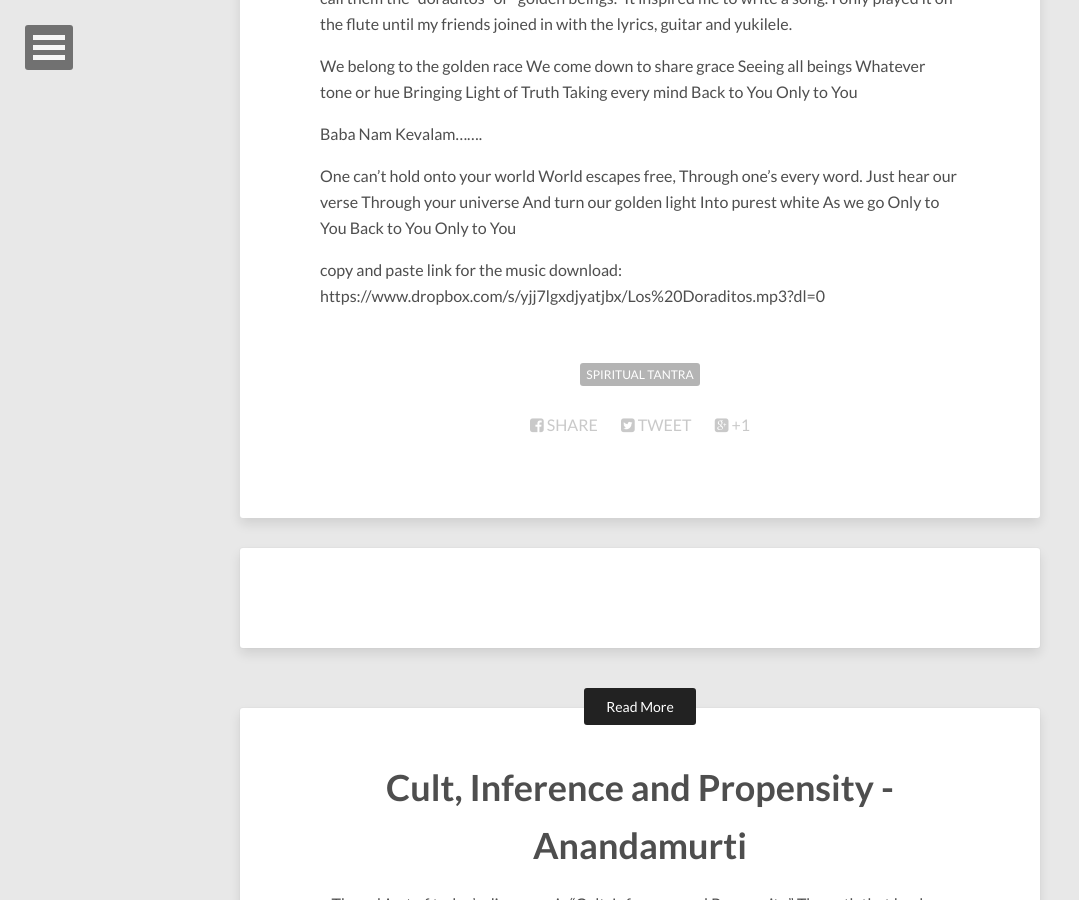
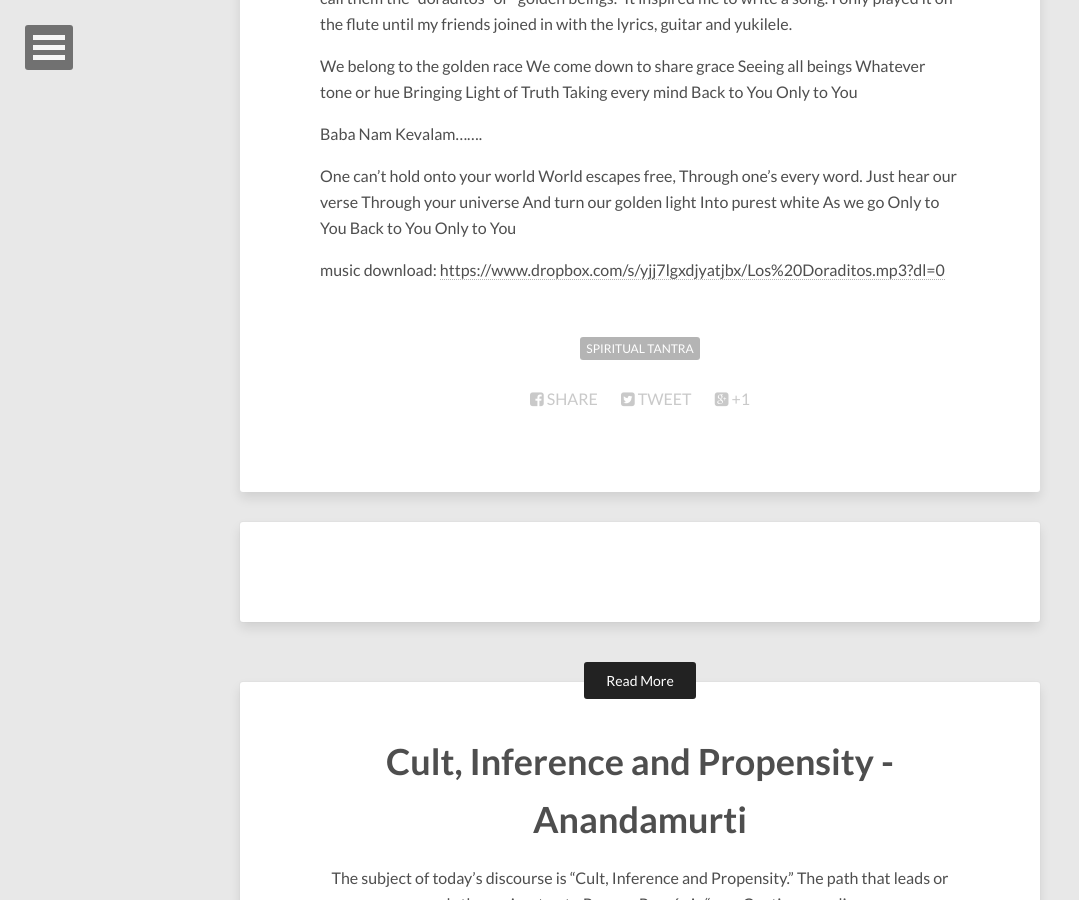
Before and after one commit to anandamurtiidiscursos/anandamurtiidiscursos.github.io, a Jekyll site: the page built from _posts/2015-08-17-los-doraditos.md, in a window 1280 px wide and 900 px high, scrolled down 717 px. Shown: the whole window, without its empty margins (0-1079 px from the left). Built offline with Jekyll 4.4.1, drawn with Linux system fonts in a browser that asks for light colours; nearby versions of some CDN libraries; comment, search, counter and statistics services are not loaded.

Commit message:
Updated 2015-08-17-los-doraditos.md

```diff
--- a/_posts/2015-08-17-los-doraditos.md
+++ b/_posts/2015-08-17-los-doraditos.md
@@ -34,6 +37,5 @@ Only to You
 Back to You
 Only to You
 
-
-copy and paste link for the music download:
-https://www.dropbox.com/s/yjj7lgxdjyatjbx/Los%20Doraditos.mp3?dl=0
+music download:
+<a href="https://www.dropbox.com/s/yjj7lgxdjyatjbx/Los%20Doraditos.mp3?dl=0">https://www.dropbox.com/s/yjj7lgxdjyatjbx/Los%20Doraditos.mp3?dl=0</a>
```
Also changed, not shown: other parts of _posts/2015-08-17-los-doraditos.md (+4 -1 lines).
